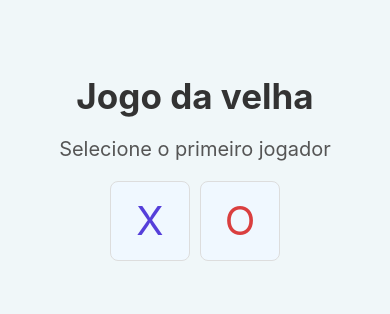
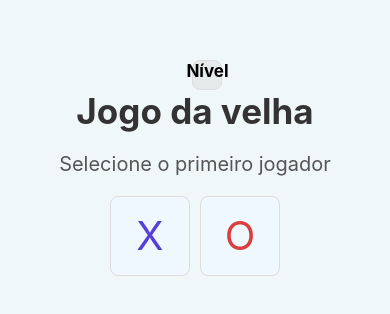
Before and after one commit to valeriaribeiro/tic-tac-toe, a React Native app: screen / in a window 390 px wide. Shown: the part 252-566 px from the top of the page. Built offline with nearby package versions, Linux system fonts and the light colour scheme.

Commit message:
add button to choose the level

```diff
--- a/App.js
+++ b/App.js
@@ -22,14 +22,20 @@ class App extends Component {
     this.updatePlayerOption = this.updatePlayerOption.bind(this);
     this.endGame = this.endGame.bind(this);
     this.setGameMode = this.setGameMode.bind(this);
+    this.chooseLevel = this.chooseLevel.bind(this);
   }
 
   renderCurrentScreen() {
     switch (this.state.currentScreen) {
       case "initial":
-        return <Initial optionCallback={this.updatePlayerOption} />;
+        return (
+          <Initial
+            optionCallback={this.updatePlayerOption}
+            configCallback={this.chooseLevel}
+          />
+        );
       case "gamemode":
-        return (<GameMode optionCallback={this.setGameMode} />);
+        return <GameMode optionCallback={this.setGameMode} />;
       case "game":
         return (
           <Game
@@ -56,7 +62,7 @@ class App extends Component {
 
     if (this.state.toRemember === true) {
       this.setState((state) => ({
-        currentScreen: "game",
+        currentScreen: 'game',
       }));
     } else {
       this.setState(state => ({
@@ -74,6 +80,15 @@ class App extends Component {
     }));
     this.setState(state => ({
       currentScreen: 'game'
+    }));
+  }
+
+  chooseLevel(gameMode) {
+    this.setState(state => ({
+      gameMode: gameMode,
+    }));
+    this.setState(state => ({
+      currentScreen: 'gamemode'
     }));
   }
 
--- a/components/pages/Game.js
+++ b/components/pages/Game.js
@@ -26,12 +26,11 @@ class Game extends Component {
         }
 
         const botOption = this.state.currentPlayer === 'X' ? 'O' : 'X';
-        if (this.gameMode === 'facil') {
+        if (this.gameMode === 'easy') {
             this.bot = new BotEasy(botOption);
-        } else if (this.gameMode === 'medio') {
+        } else if (this.gameMode === 'medium') {
             this.bot = new BotMedium(botOption)
         }
-
 
         this.fillPosition = this.fillPosition.bind(this);
         this.switchPlayer = this.switchPlayer.bind(this);
--- a/components/pages/GameMode.js
+++ b/components/pages/GameMode.js
@@ -21,14 +21,14 @@ class GameMode extends Component {
         <View style={styles.items}>
           <TouchableOpacity
             style={styles.boxPlayerModeGame}
-            onPress={() => this.props.optionCallback("facil", this.state.toRemember)}
+            onPress={() => this.props.optionCallback("easy", this.state.toRemember)}
           >
             <Text style={styles.modeGameEasy}>Fácil</Text>
           </TouchableOpacity>
 
           <TouchableOpacity
             style={styles.boxPlayerModeGame}
-            onPress={() => this.props.optionCallback("medio", this.state.toRemember)}
+            onPress={() => this.props.optionCallback("medium", this.state.toRemember)}
           >
             <Text style={styles.modeGameMedium}>Médio</Text>
           </TouchableOpacity>
--- a/components/pages/Initial.js
+++ b/components/pages/Initial.js
@@ -1,5 +1,5 @@
 import React, {Component, useState} from 'react';
-import {Text, TouchableOpacity, View} from 'react-native';
+import { Text, TouchableOpacity, View } from 'react-native';
 
 import styles from './styles';
 
@@ -7,6 +7,7 @@ class Initial extends Component{
     constructor(props){
         super(props);
         this.props = props;
+        this.configCallback = props.configCallback;
         this.state = {
             withBot: true,
         }
@@ -16,6 +17,13 @@ class Initial extends Component{
     render() {
         return (
           <View style={styles.container}>
+            <TouchableOpacity
+              style={styles.buttonConfig}
+              onPress={() => this.configCallback()}
+            >
+              <Text style={styles.restart}>Nível</Text>
+            </TouchableOpacity>
+
             <Text style={styles.titleInitial}>Jogo da velha</Text>
             <Text style={styles.subtitle}>Selecione o primeiro jogador</Text>
 
@@ -38,7 +46,6 @@ class Initial extends Component{
                 <Text style={styles.playerO}>O</Text>
               </TouchableOpacity>
             </View>
-
           </View>
         );
     }
--- a/components/pages/styles.js
+++ b/components/pages/styles.js
@@ -108,6 +108,18 @@ const styles = StyleSheet.create({
     flexDirection: "row",
   },
 
+  buttonConfig: {
+    width: 30,
+    height: 30,
+    borderWidth: 1,
+    borderRadius: 8,
+    borderColor: "#ddd",
+    backgroundColor: "#e7eaeb",
+    alignItems: "center",
+    justifyContent: "flex-start",
+    marginLeft: 25,
+  },
+
   restartButton: {
     width: 260,
     height: 50,
```
